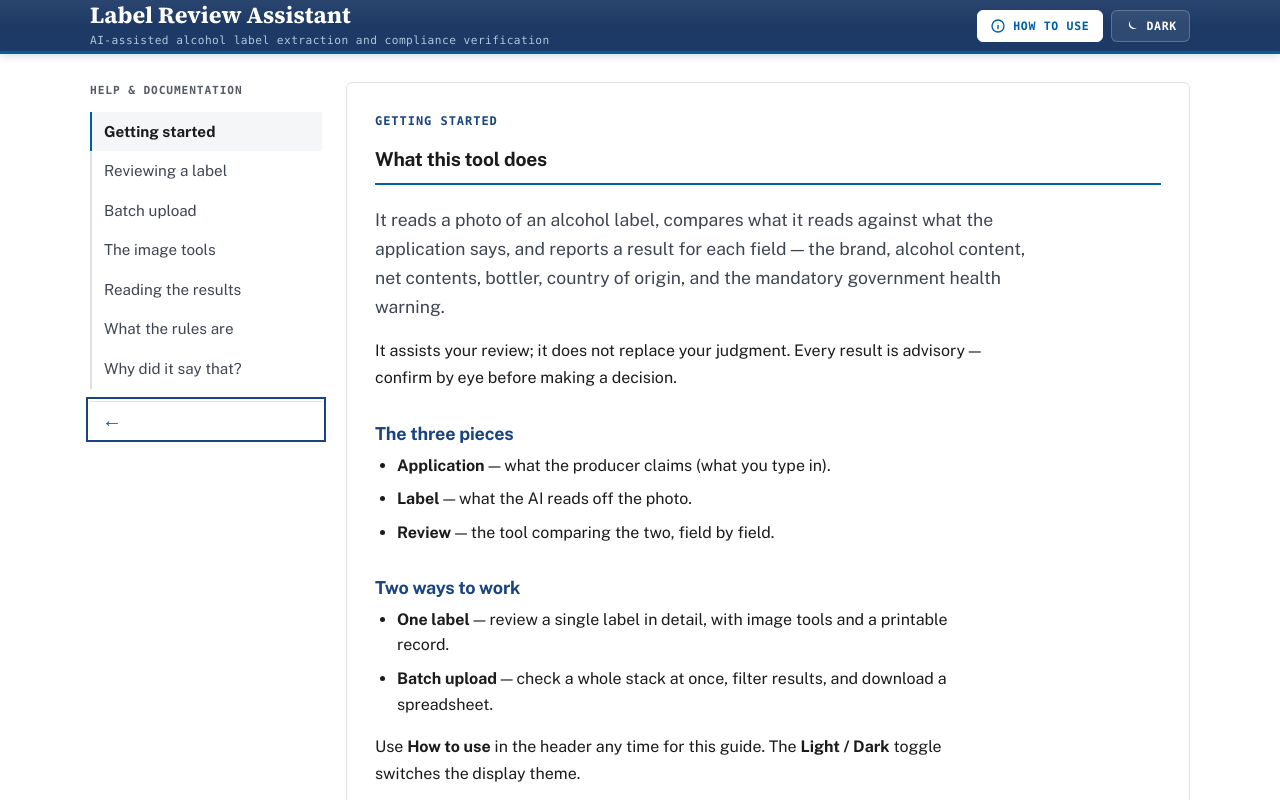
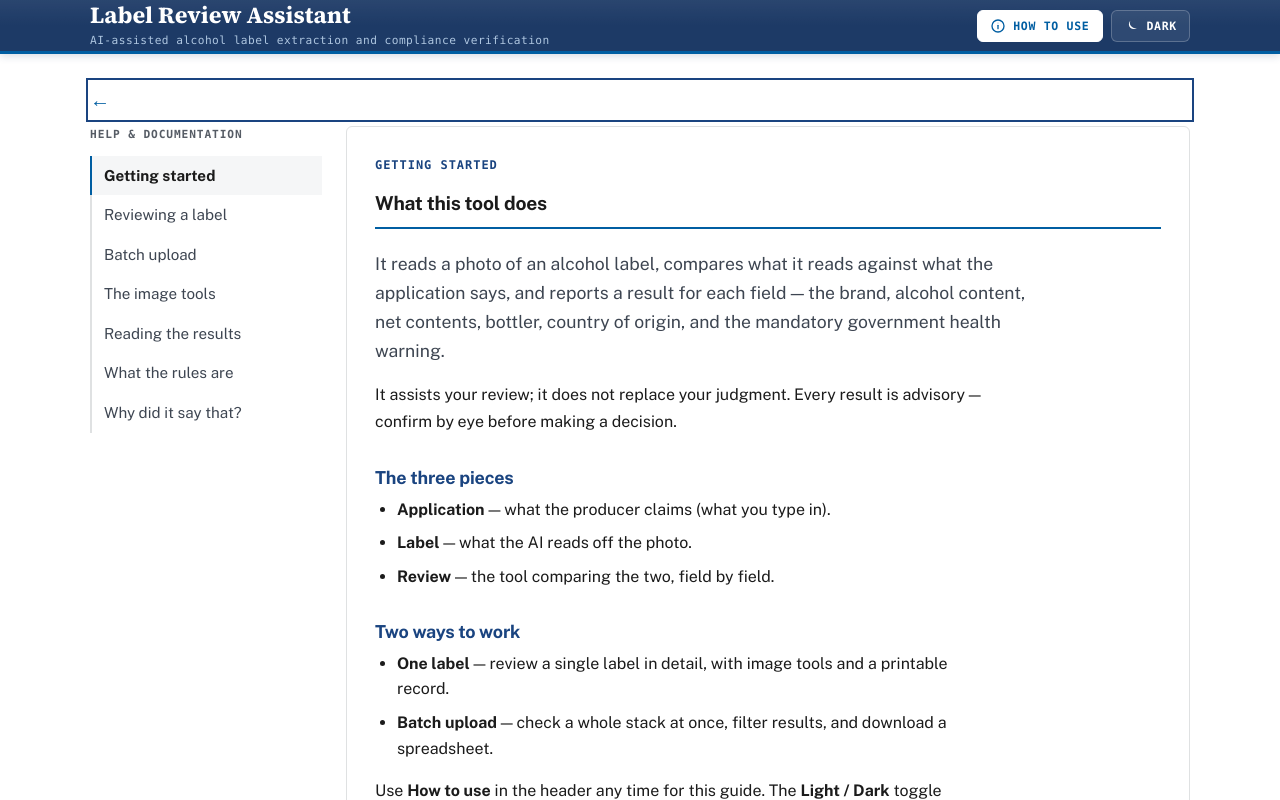
Before and after one commit to mykytalh/ttb-label-review-assistant, a Next.js app: page / in a window 1280 px wide. Shown: the top 800 px of the page. Built offline with nearby package versions, Linux system fonts and the light colour scheme.

Commit message:
Back control returns to the pinned top-left strip on all screens.
One arrow control, stuck under the masthead at the top-left at every
breakpoint; the sidebar variant is gone and the desktop section list
offsets below the strip again.

```diff
--- a/src/app/globals.css
+++ b/src/app/globals.css
@@ -522,23 +522,7 @@ a {
   padding: 8px 0;
   margin-bottom: var(--space-2);
 }
-@media (min-width: 769px) {
-  .hiw-back--bar {
-    display: none;
-  }
-}
-/* Desktop variant: rides the sticky section sidebar, separated from the list. */
-.hiw-back--nav {
-  margin-top: var(--space-3);
-  padding: var(--space-2) var(--space-3);
-  border-top: 1px solid var(--hairline);
-  width: 100%;
-}
-@media (max-width: 768px) {
-  .hiw-back--nav {
-    display: none;
-  }
-}
+
 .docs-layout {
   display: grid;
   grid-template-columns: 232px 1fr;
@@ -548,7 +532,7 @@ a {
 /* Left section nav — sticky so it stays in view while reading a long section. */
 .docs-nav {
   position: sticky;
-  top: calc(var(--masthead-h) + var(--space-4));
+  top: calc(var(--masthead-h) + 46px);
 }
 .docs-nav-title {
   font-family: var(--mono);
--- a/src/components/HowItWorks.tsx
+++ b/src/components/HowItWorks.tsx
@@ -29,16 +29,12 @@ export default function HowItWorks({ onClose }: { onClose: () => void }) {
   const [navOpen, setNavOpen] = useState(false);
   const panelRef = useRef<HTMLDivElement>(null);
   const backRef = useRef<HTMLButtonElement>(null);
-  const navBackRef = useRef<HTMLButtonElement>(null);
 
   useEffect(() => {
     const panel = panelRef.current;
     if (!panel) return;
 
-    // Focus whichever back control is visible at this breakpoint (the phone
-    // strip and the desktop sidebar link are display-toggled in CSS).
-    const back = [backRef.current, navBackRef.current].find((el) => el && el.offsetParent !== null);
-    back?.focus();
+    backRef.current?.focus();
 
     const focusableSelector =
       'button:not([disabled]), [href], input:not([disabled]), select:not([disabled]), textarea:not([disabled]), [tabindex]:not([tabindex="-1"])';
@@ -94,8 +90,8 @@ export default function HowItWorks({ onClose }: { onClose: () => void }) {
       <h2 id="docs-dialog-title" className="visually-hidden">
         How to use the Label Review Assistant
       </h2>
-      {/* Phone exit: pinned strip under the masthead (the sidebar that hosts
-          the desktop link is a collapsed dropdown on small screens). */}
+      {/* Pinned under the sticky masthead — the way back is always at the
+          top-left, at any scroll depth. */}
       <button
         ref={backRef}
         type="button"
@@ -146,18 +142,6 @@ export default function HowItWorks({ onClose }: { onClose: () => void }) {
               </li>
             ))}
           </ul>
-          {/* Desktop exit lives with the navigation — the sidebar is sticky,
-              so the way back is always in view. */}
-          <button
-            ref={navBackRef}
-            type="button"
-            className="hiw-back hiw-back--nav"
-            onClick={onClose}
-            aria-label="Back to the tool"
-            title="Back to the tool"
-          >
-            <span aria-hidden="true">←</span>
-          </button>
         </nav>
 
         <article className="docs-content card">
```
